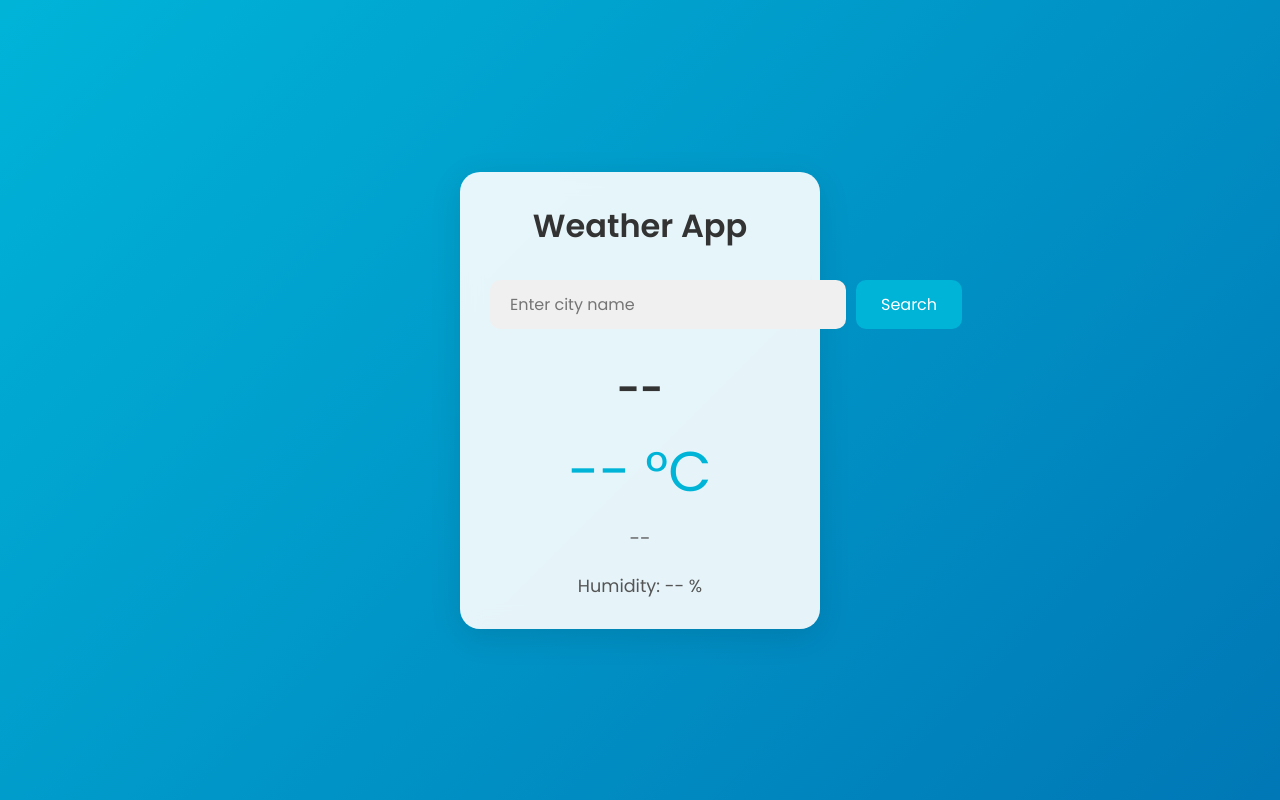
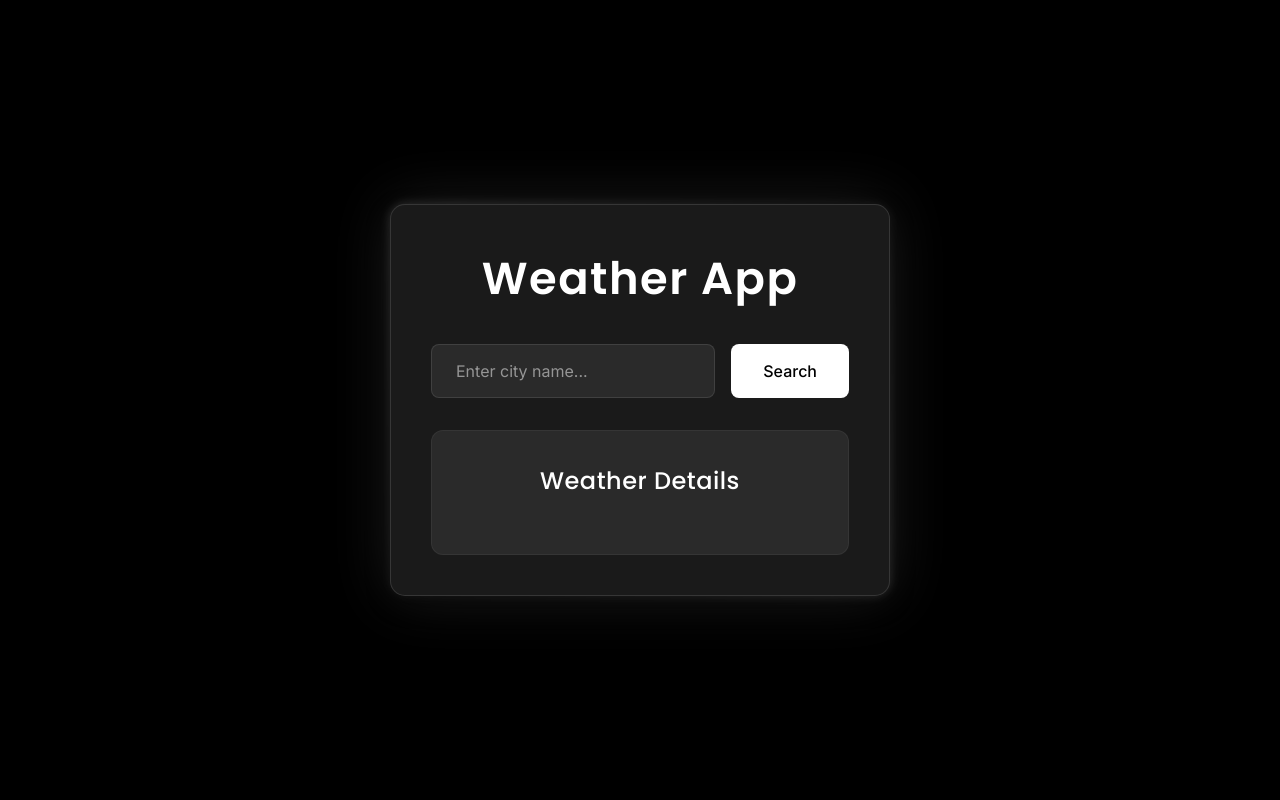
Before and after one commit to ramin-010/Weather_App, a website: page index.html in a window 1280 px wide. Drawn offline with Linux system fonts and the light colour scheme.

Commit message:
updated UI with black theme

```diff
--- a/index.html
+++ b/index.html
@@ -3,34 +3,27 @@
 <head>
     <meta charset="UTF-8">
     <meta name="viewport" content="width=device-width, initial-scale=1.0">
-    <title>Weather App</title>
+    <title>Weather App - Classic Black Theme</title>
+    <link rel="preconnect" href="https://fonts.googleapis.com">
+    <link rel="preconnect" href="https://fonts.gstatic.com" crossorigin>
+    <link href="https://fonts.googleapis.com/css2?family=Inter:wght@400;500;600&family=Poppins:wght@500;600&display=swap" rel="stylesheet">
     <link rel="stylesheet" href="styles.css">
-    <link href="https://fonts.googleapis.com/css2?family=Poppins:wght@300;400;500;600&display=swap" rel="stylesheet">
 </head>
 <body>
     <div class="container">
-        <div class="weather-card">
-            <h1>Weather App</h1>
-            <div class="search-box">
-                <input type="text" id="cityInput" placeholder="Enter city name">
-                <button id="searchBtn">Search</button>
-            </div>
-            <div class="weather-info" id="weatherInfo">
-                <div class="weather-details">
-                    <h2 id="cityName">--</h2>
-                    <div class="temperature">
-                        <span id="temp">--</span>
-                        <span>°C</span>
-                    </div>
-                    <p id="condition">--</p>
-                    <div class="humidity">
-                        <span>Humidity: </span>
-                        <span id="humidity">--</span>
-                        <span>%</span>
-                    </div>
-                </div>
-            </div>
+        <h1>Weather App</h1>
+        <div class="search-box">
+            <input type="text" id="cityInput" placeholder="Enter city name...">
+            <button onclick="getWeather()">Search</button>
         </div>
+        <div class="weather-info" id="weatherInfo">
+            <h2>Weather Details</h2>
+            <p id="temperature"></p>
+            <p id="condition"></p>
+            <p id="humidity"></p>
+            <p id="windSpeed"></p>
+        </div>
+        <div class="error" id="error"></div>
     </div>
     <script src="script.js"></script>
 </body>
--- a/script.js
+++ b/script.js
@@ -5,6 +5,8 @@ const cityName = document.getElementById('cityName');
 const temp = document.getElementById('temp');
 const condition = document.getElementById('condition');
 const humidity = document.getElementById('humidity');
+const weatherInfo = document.getElementById('weatherInfo');
+const errorDiv = document.getElementById('error');
 
 // Event Listeners
 searchBtn.addEventListener('click', getWeather);
@@ -18,27 +20,37 @@ async function getWeather() {
     const city = cityInput.value.trim();
 
     if (!city) {
-        alert('Please enter a city name');
+        showError('Please enter a city name');
         return;
     }
 
     try {
         const response = await fetch(`/api/weather?city=${encodeURIComponent(city)}`);
+        const data = await response.json();
 
-        if (!response.ok) {
-            throw new Error(`HTTP error! status: ${response.status}`);
+        if (data.error) {
+            showError(data.error.message || 'Error fetching weather data');
+            return;
         }
 
-        const data = await response.json();
-        console.log('Weather data:', data); // For debugging
+        const { current, location } = data;
 
-        // Update UI with weather data
-        cityName.textContent = data.location.name;
-        temp.textContent = data.current.temp_c;
-        condition.textContent = data.current.condition.text;
-        humidity.textContent = data.current.humidity;
-    } catch (err) {
-        console.error('Error:', err); // For debugging
-        alert('Error fetching weather data. Please check your API key or city name.');
+        // Update weather information
+        document.getElementById('temperature').textContent = `Temperature: ${current.temp_c}°C`;
+        document.getElementById('condition').textContent = `Condition: ${current.condition.text}`;
+        document.getElementById('humidity').textContent = `Humidity: ${current.humidity}%`;
+        document.getElementById('windSpeed').textContent = `Wind Speed: ${current.wind_kph} km/h`;
+
+        // Hide error and show weather info
+        errorDiv.classList.remove('show');
+        weatherInfo.style.display = 'block';
+    } catch (error) {
+        showError('Error fetching weather data. Please try again.');
     }
 }
+
+function showError(message) {
+    errorDiv.textContent = message;
+    errorDiv.classList.add('show');
+    document.getElementById('weatherInfo').style.display = 'none';
+}
--- a/styles.css
+++ b/styles.css
@@ -2,99 +2,159 @@
     margin: 0;
     padding: 0;
     box-sizing: border-box;
-    font-family: 'Poppins', sans-serif;
+    font-family: 'Inter', -apple-system, BlinkMacSystemFont, 'Segoe UI', Roboto, sans-serif;
 }
 
 body {
-    background: linear-gradient(135deg, #00b4d8, #0077b6);
+    background: #000000;
     min-height: 100vh;
     display: flex;
+    justify-content: center;
     align-items: center;
-    justify-content: center;
+    color: #ffffff;
 }
 
 .container {
-    width: 100%;
-    max-width: 400px;
-    padding: 20px;
+    background: #1a1a1a;
+    padding: 2.5rem;
+    border-radius: 15px;
+    box-shadow: 0 8px 24px rgba(0, 0, 0, 0.3),
+                0 0 60px rgba(255, 255, 255, 0.12);
+    width: 90%;
+    max-width: 500px;
+    text-align: center;
+    border: 1px solid rgba(255, 255, 255, 0.12);
+    position: relative;
 }
 
-.weather-card {
-    background: rgba(255, 255, 255, 0.9);
-    padding: 30px;
-    border-radius: 20px;
-    box-shadow: 0 8px 32px rgba(0, 0, 0, 0.1);
-    backdrop-filter: blur(10px);
+.container::before {
+    content: '';
+    position: absolute;
+    top: -2px;
+    left: -2px;
+    right: -2px;
+    bottom: -2px;
+    border-radius: 17px;
+    background: linear-gradient(135deg,
+        rgba(255, 255, 255, 0.15),
+        rgba(255, 255, 255, 0.05),
+        rgba(255, 255, 255, 0.15));
+    z-index: -1;
+    pointer-events: none;
+    filter: blur(5px);
 }
 
 h1 {
-    text-align: center;
-    color: #333;
-    margin-bottom: 30px;
-    font-size: 2rem;
+    color: #ffffff;
+    margin-bottom: 2rem;
+    font-size: 2.8rem;
+    font-weight: 600;
+    letter-spacing: 1.5px;
+    font-family: 'Poppins', sans-serif;
 }
 
 .search-box {
     display: flex;
-    gap: 10px;
-    margin-bottom: 30px;
+    gap: 1rem;
+    margin-bottom: 2rem;
 }
 
 input {
     flex: 1;
-    padding: 12px 20px;
-    border: none;
-    border-radius: 10px;
-    background: #f0f0f0;
+    padding: 1rem 1.5rem;
+    border: 1px solid rgba(255, 255, 255, 0.1);
+    border-radius: 8px;
+    background: #2a2a2a;
+    color: #ffffff;
     font-size: 1rem;
     outline: none;
     transition: all 0.3s ease;
 }
 
+input::placeholder {
+    color: rgba(255, 255, 255, 0.5);
+}
+
 input:focus {
-    background: #fff;
-    box-shadow: 0 0 0 2px #00b4d8;
+    border-color: #ffffff;
+    background: #333333;
 }
 
 button {
-    padding: 12px 25px;
+    padding: 1rem 2rem;
     border: none;
-    border-radius: 10px;
-    background: #00b4d8;
-    color: white;
+    border-radius: 8px;
+    background: #ffffff;
+    color: #000000;
     font-size: 1rem;
+    font-weight: 500;
     cursor: pointer;
     transition: all 0.3s ease;
 }
 
 button:hover {
-    background: #0077b6;
-    transform: translateY(-2px);
+    background: #f0f0f0;
+    transform: translateY(-1px);
 }
 
 .weather-info {
-    text-align: center;
+    margin-top: 2rem;
+    padding: 2rem;
+    background: #2a2a2a;
+    border-radius: 12px;
+    transition: all 0.3s ease;
+    border: 1px solid rgba(255, 255, 255, 0.05);
 }
 
-.weather-details h2 {
-    font-size: 2.5rem;
-    color: #333;
-    margin-bottom: 10px;
+.weather-info:hover {
+    background: #333333;
 }
 
-.temperature {
-    font-size: 3.5rem;
-    color: #00b4d8;
-    margin-bottom: 10px;
+.weather-info h2 {
+    color: #ffffff;
+    margin-bottom: 1.5rem;
+    font-size: 1.5rem;
+    font-weight: 500;
+    font-family: 'Poppins', sans-serif;
+    letter-spacing: 0.5px;
 }
 
-#condition {
-    font-size: 1.2rem;
-    color: #666;
-    margin-bottom: 20px;
+.weather-info p {
+    margin: 1rem 0;
+    font-size: 1.2 rem;
+    color: rgba(255, 255, 255, 0.9);
+    font-weight: 400;
+    letter-spacing: 0.3px;
 }
 
-.humidity {
-    font-size: 1.1rem;
-    color: #555;
+.error {
+    color: #ff6b6b;
+    margin-top: 1rem;
+    padding: 1rem;
+    background: rgba(255, 107, 107, 0.1);
+    border-radius: 8px;
+    display: none;
+    border: 1px solid rgba(255, 107, 107, 0.2);
 }
+
+.error.show {
+    display: block;
+}
+
+@media (max-width: 480px) {
+    .container {
+        padding: 1.5rem;
+    }
+
+    h1 {
+        font-size: 2rem;
+    }
+
+    .search-box {
+        flex-direction: column;
+    }
+
+    button {
+        width: 100%;
+    }
+}
```
Also changed, not shown: 1 other file.
